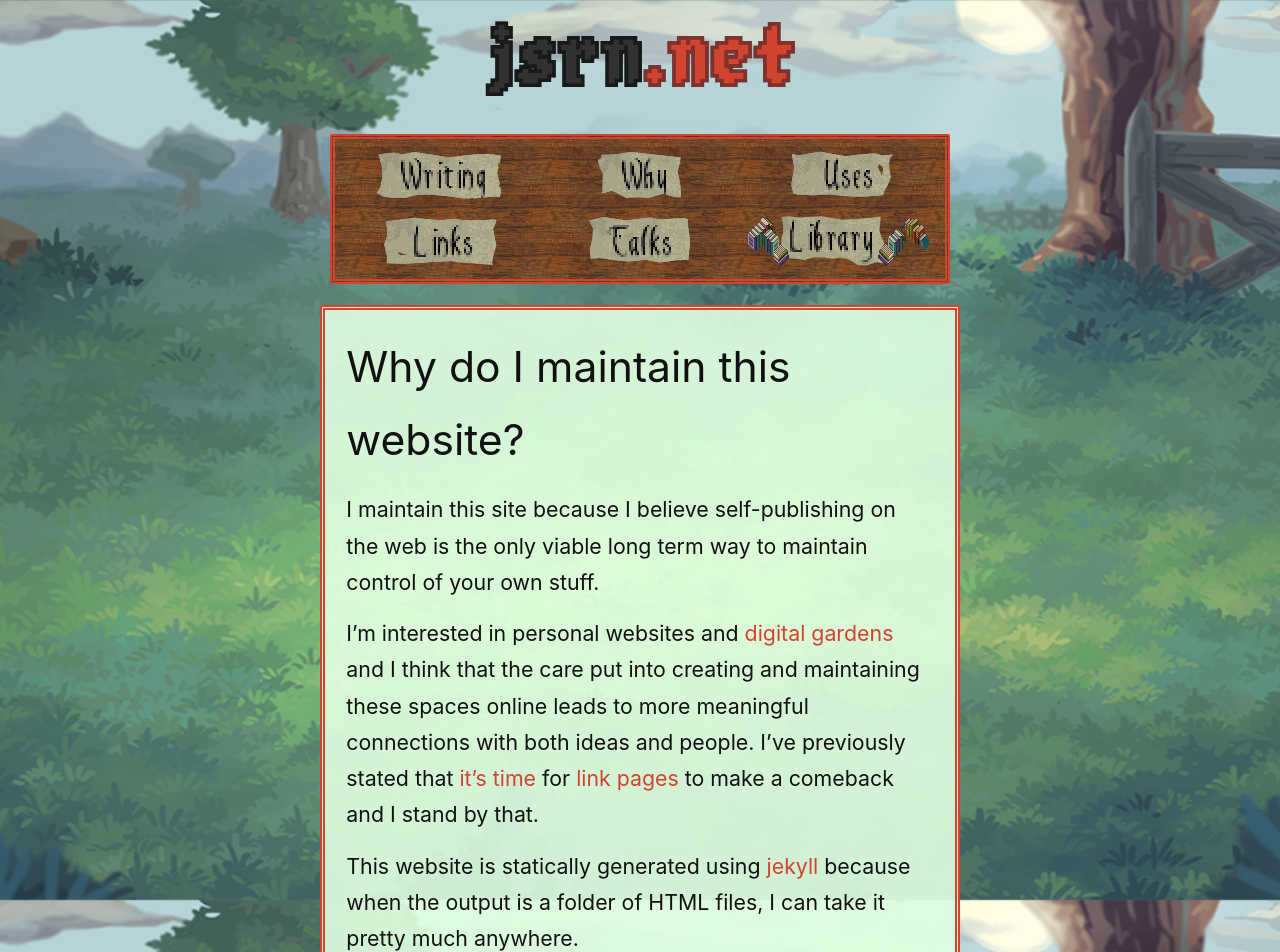
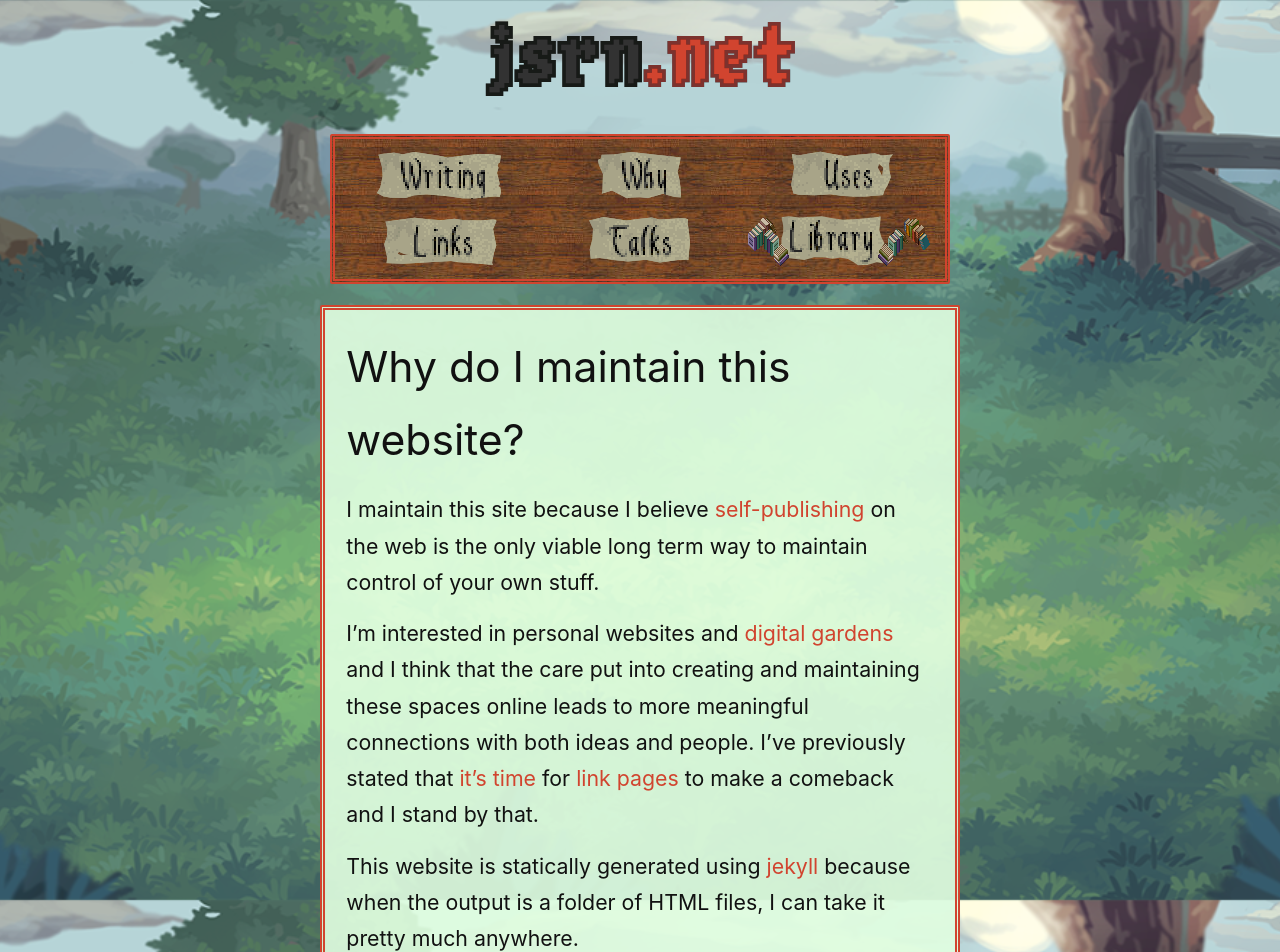
Before and after one commit to jsrn/jsrn.github.io, a Jekyll site: the page built from why.md, in a window 1280 px wide. Shown: the top 952 px of the page. Built offline with Jekyll 4.4.1, drawn with Linux system fonts in a browser that asks for light colours; some of the changed lines change nothing that is shown.

Commit message:
add link to why page

```diff
--- a/why.md
+++ b/why.md
@@ -5,7 +5,7 @@ title: Why do I maintain this website?
 
 # Why do I maintain this website?
 
-I maintain this site because I believe self-publishing on the web is the only viable long term way to maintain control of your own stuff.
+I maintain this site because I believe [self-publishing](/make-your-own-website) on the web is the only viable long term way to maintain control of your own stuff.
 
 I'm interested in personal websites and [digital gardens](https://joelhooks.com/digital-garden) and I think that the care put into creating and maintaining these spaces online leads to more meaningful connections with both ideas and people. I've previously stated that [it's time](/time-for-link-pages) for [link pages](/links) to make a comeback and I stand by that.
 
```
